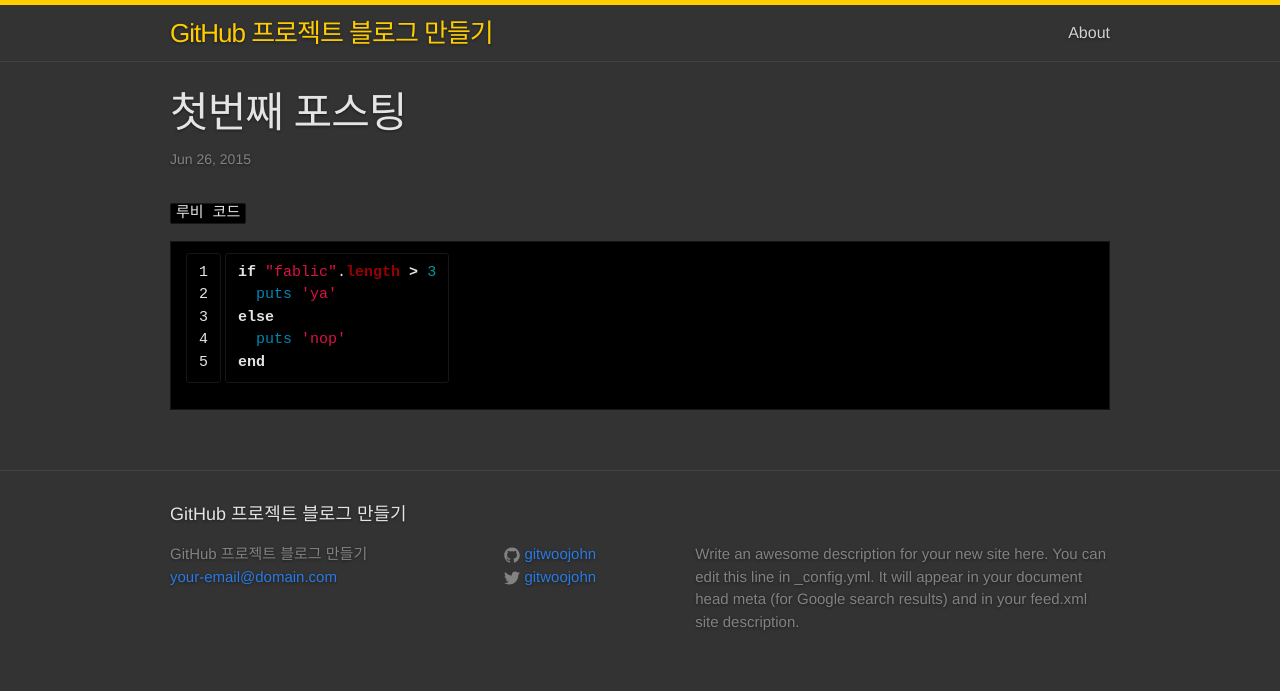
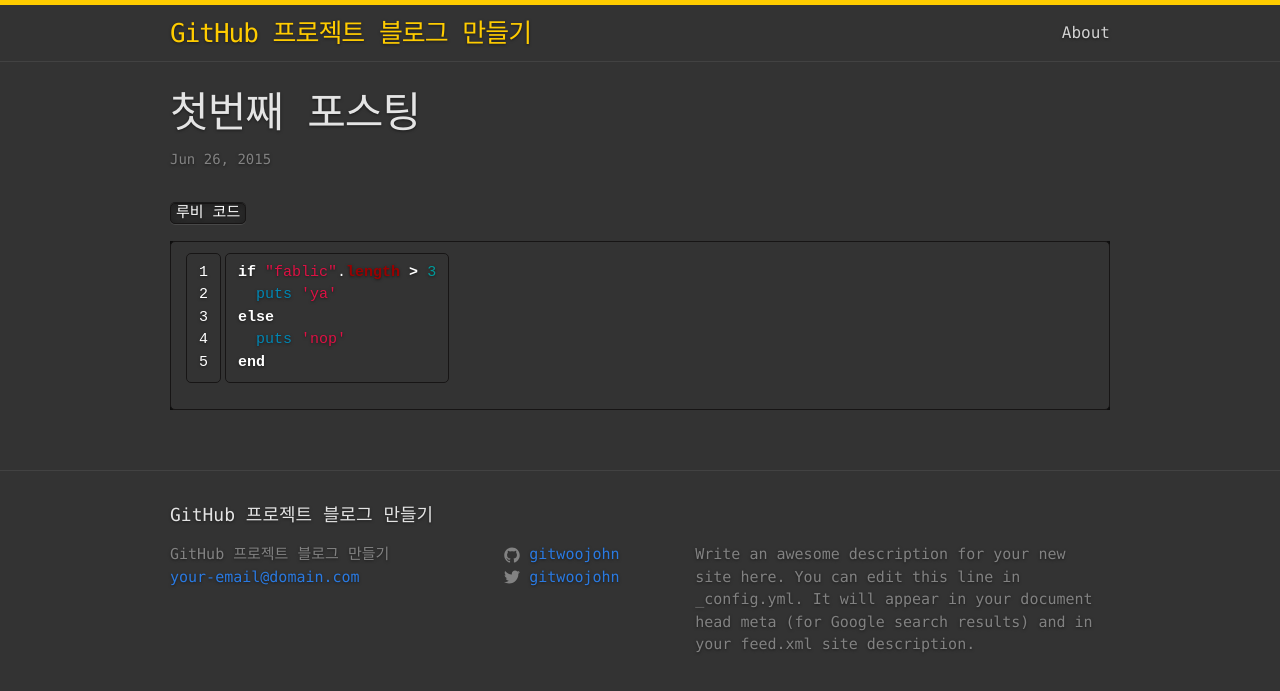
Before and after one commit to gitwoojohn/blog, a Jekyll site: the page built from _posts/2015-06-26-first-posting.md, in a window 1280 px wide. Shown: the top 691 px of the page. Built offline with Jekyll 4.4.1, drawn with Linux system fonts in a browser that asks for light colours.

Commit message:
highlight

```diff
--- a/_posts/2015-06-26-first-posting.md
+++ b/_posts/2015-06-26-first-posting.md
@@ -6,7 +6,7 @@ category: etc
 tags: [posting, cook blog]
 ---
 
-<code>루비 코드</code>
+<p><code>루비 코드</code></p>
 {% highlight ruby linenos %}
 if "fablic".length > 3
   puts 'ya'
--- a/_sass/_base.scss
+++ b/_sass/_base.scss
@@ -142,10 +142,41 @@ code {
     font-size: 15px;
     /* border: 1px solid $grey-color-light; */
     border: 1px solid #171515;
-    border-radius: 3px;
+    border-radius: 5px;
     /* background-color: #eef; */
-    background-color: #000;
+    background-color: #333;
+    color: #fff;
+
+
 }
+
+/*.highlight, .note>code */
+p>pre, p>code, li>code, h5>code, {
+          background-color: #2b2b2b;
+          color: #fff;
+          @include border-radius(5px);
+          @include box-shadow(inset 0 1px 10px rgba(0,0,0,.3),
+          0 1px 0 rgba(255,255,255,.1),
+          0 -1px 0 rgba(0,0,0,.5));
+}
+
+
+/*
+.note code {
+  background-color: #333;
+  background-color: rgba(0,0,0,0.2);
+  margin-left: 2.5px;
+  margin-right: 2.5px;
+  font-size: 0.8em;
+}
+
+.highlight {
+  margin: 1em 0;
+  padding: 10px 0;
+  width: 100%;
+  overflow: auto;
+}
+*/
 
 code {
     padding: 1px 5px;
--- a/css/main.scss
+++ b/css/main.scss
@@ -8,7 +8,7 @@
 // Our variables
 $bordertop-yellow: #fc0;
 
-$base-font-family: 맑은 고딕, colsolas, Helvetica, Arial, sans-serif;
+$base-font-family: consolas, Helvetica, Arial, sans-serif;
 $base-font-size:   16px;
 $small-font-size:  $base-font-size * 0.875;
 $base-line-height: 1.5;
@@ -49,6 +49,7 @@ $on-laptop:        800px;
 
 // Import partials from `sass_dir` (defaults to `_sass`)
 @import
+        "mixins",
         "base",
         "layout",
         "syntax-highlighting"
```
